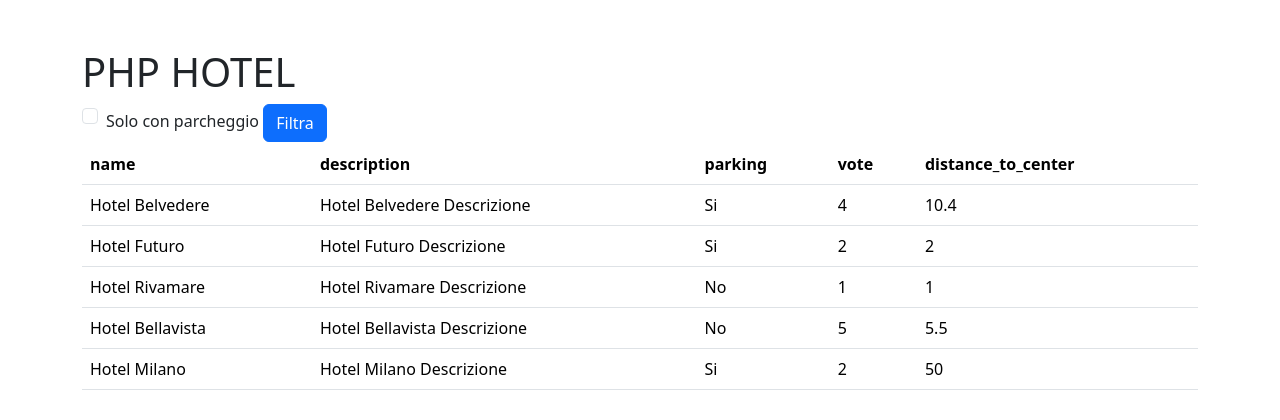
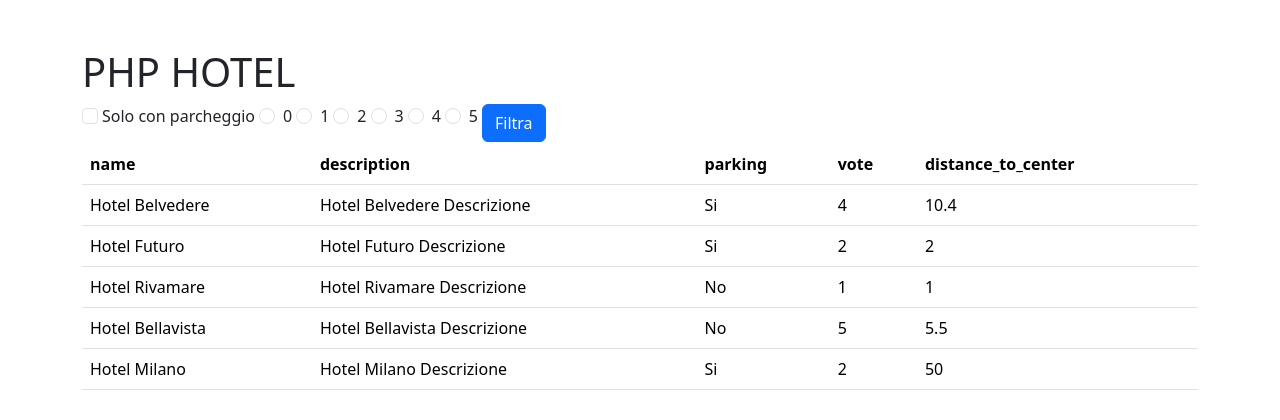
Before and after one commit to samuelecozzubbo/php-hotel, a PHP site: page / in a window 1280 px wide. Shown: the top 420 px of the page. Run offline with PHP 8.4, Linux system fonts and the light colour scheme.

Commit message:
Feat: add radiobox filter and vote_filter variable

```diff
--- a/index.php
+++ b/index.php
@@ -44,9 +44,10 @@
 /*     var_dump($hotel_keys); */
 /* CHECK PARCHEGGIO */
 $check = isset($_GET['check']) ? false : true;
+$vote_filter = isset($_GET['vote']) ? (int)$_GET['vote'] : 0;
 $hotels_filter = [];
 foreach($hotels as $hotel){
-    if($hotel['parking']){
+    if($hotel['parking'] || $vote_filter == $hotel['vote']){
         $hotels_filter[] = $hotel;
     }
 }
@@ -70,11 +71,55 @@ echo "<pre>" . var_dump($hotels_filter) .  "</pre>"; */
         <div class="row">
             <div class="col-12">
                 <form action="index.php" method="GET">
-                    <div class="form-check">
+                    <div class="form-check d-flex gap-1">
                         <input class="form-check-input" type="checkbox" value="" id="flexCheckDefault" name="check">
                         <label class="form-check-label" for="flexCheckDefault">
                             Solo con parcheggio
                         </label>
+                        <!-- stelle hotel -->
+                        <!-- 0 -->
+                        <div class="form-check">
+                            <input class="form-check-input" type="radio" value="0" name="vote" id="vote">
+                            <label class="form-check-label" for="vote">
+                                0
+                            </label>
+                        </div>
+                        <!-- 1 -->
+                        <div class="form-check">
+                            <input class="form-check-input" type="radio" value="1" name="vote" id="vote">
+                            <label class="form-check-label" for="vote">
+                                1
+                            </label>
+                        </div>
+                        <!-- 2 -->
+                        <div class="form-check">
+                            <input class="form-check-input" type="radio" value="2" name="vote" id="vote">
+                            <label class="form-check-label" for="vote">
+                                2
+                            </label>
+                        </div>
+                        <!-- 3 -->
+                        <div class="form-check">
+                            <input class="form-check-input" type="radio" value="3" name="vote" id="vote">
+                            <label class="form-check-label" for="vote">
+                                3
+                            </label>
+                        </div>
+                        <!-- 4 -->
+                        <div class="form-check">
+                            <input class="form-check-input" type="radio" value="4" name="vote" id="vote">
+                            <label class="form-check-label" for="vote">
+                                4
+                            </label>
+                        </div>
+                        <!-- 5 -->
+                        <div class="form-check">
+                            <input class="form-check-input" type="radio" value="5" name="vote" id="vote">
+                            <label class="form-check-label" for="vote">
+                                5
+                            </label>
+                        </div>
+
                         <button type="submit" class="btn btn-primary">Filtra</button>
                     </div>
                 </form>
```
